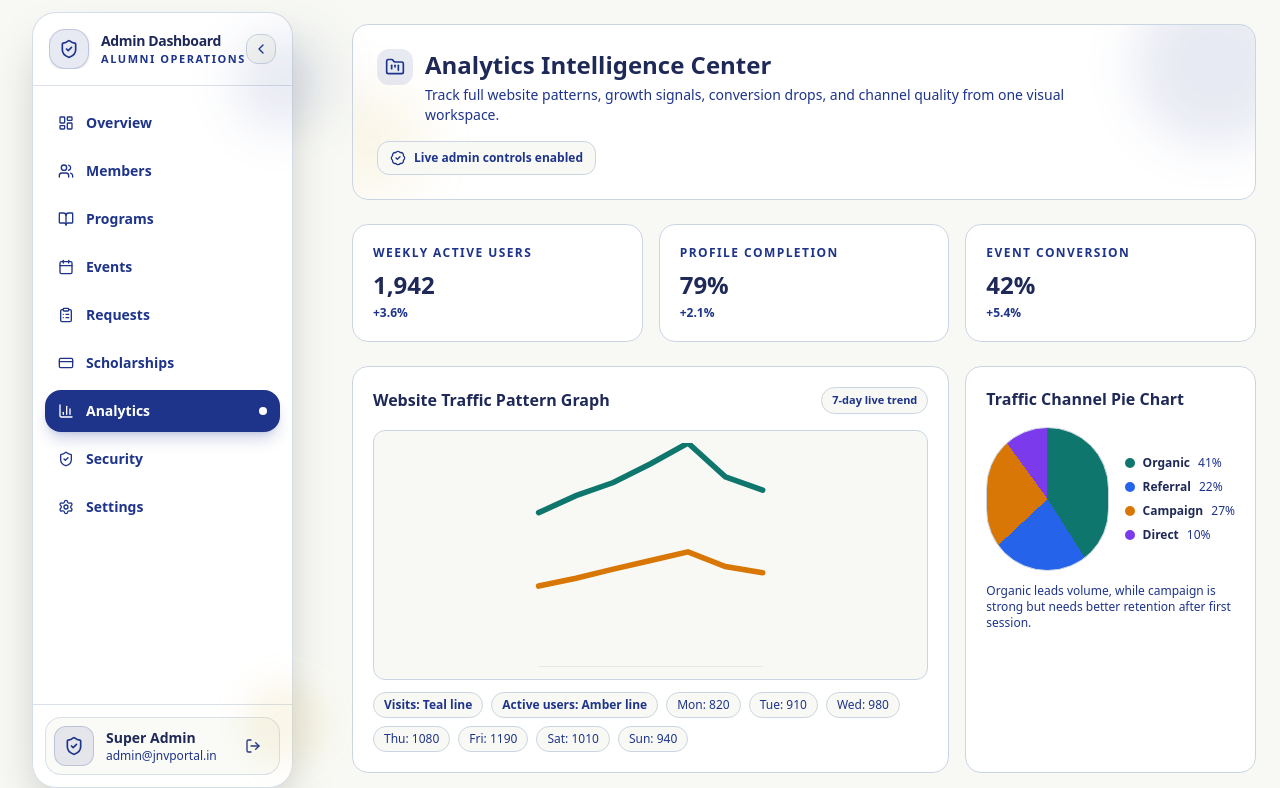
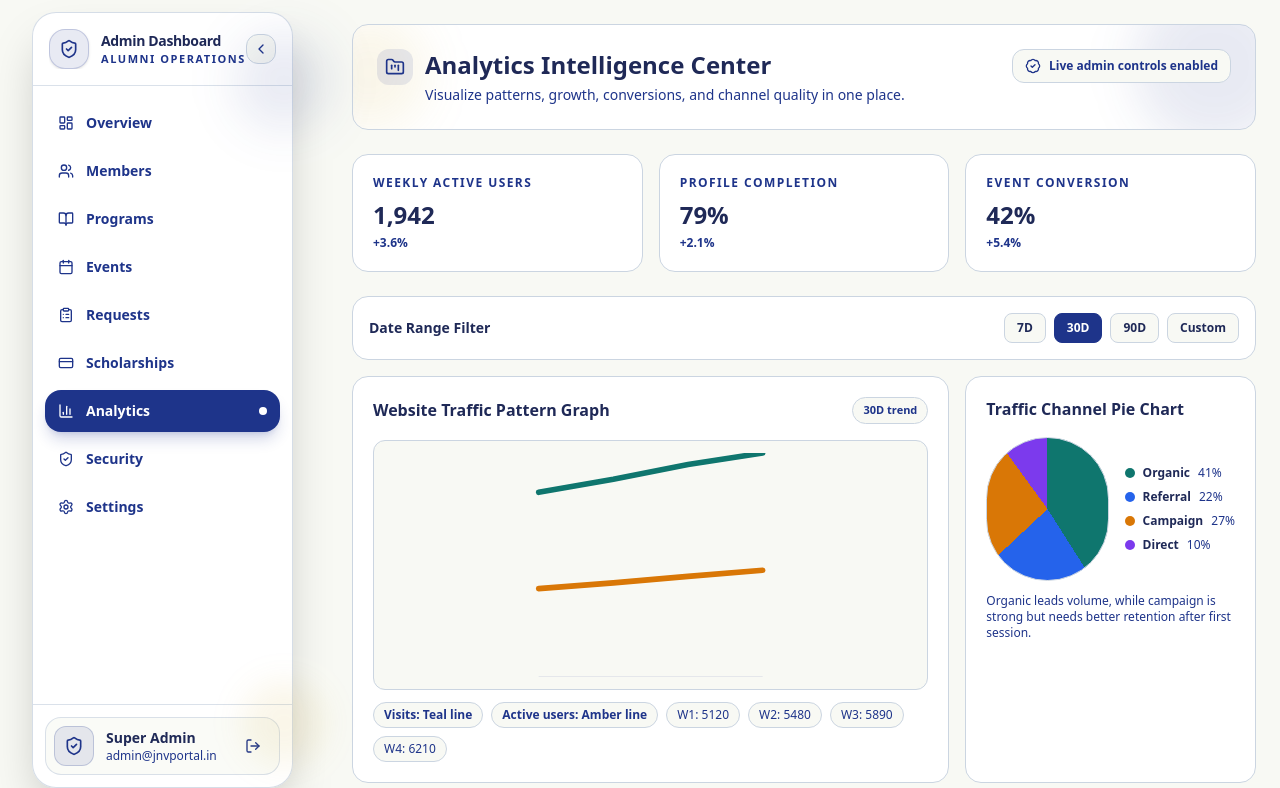
Before and after one commit to ashwanik0777/alumni-portal, a Next.js app: page /admin/analytics in a window 1280 px wide. Shown: the top 788 px of the page. Built offline with nearby package versions, Linux system fonts and the light colour scheme.

Commit message:
update analysis

```diff
--- a/app/admin/[id]/page.tsx
+++ b/app/admin/[id]/page.tsx
@@ -60,6 +60,7 @@ type ProgramActionView = "none" | "launch" | "assign" | "report";
 type RequestActionView = "none" | "priority" | "assign" | "close";
 type FinanceActionView = "none" | "create" | "mapping" | "payout" | "ledger" | "audit";
 type AnalyticsActionView = "none" | "pattern" | "funnel" | "channel";
+type AnalyticsDateRange = "7d" | "30d" | "90d" | "custom";
 
 type ScholarshipFundingMapping = {
   id: string;
@@ -267,7 +268,7 @@ const sectionMeta: Record<string, AdminSectionConfig> = {
   },
   analytics: {
     title: "Analytics Intelligence Center",
-    subtitle: "Track full website patterns, growth signals, conversion drops, and channel quality from one visual workspace.",
+    subtitle: "Visualize patterns, growth, conversions, and channel quality in one place.",
     searchPlaceholder: "Search by funnel or team",
     kpis: [
       { label: "Weekly Active Users", value: "1,942", trend: "+3.6%" },
@@ -529,6 +530,9 @@ export default function AdminSectionPage() {
   const [scholarshipFundingMap, setScholarshipFundingMap] = useState<ScholarshipFundingMapping[]>(defaultScholarshipFundingMap);
   const [analyticsActionView, setAnalyticsActionView] = useState<AnalyticsActionView>("none");
   const [analyticsActionMessage, setAnalyticsActionMessage] = useState("");
+  const [analyticsDateRange, setAnalyticsDateRange] = useState<AnalyticsDateRange>("30d");
+  const [analyticsCustomFrom, setAnalyticsCustomFrom] = useState("");
+  const [analyticsCustomTo, setAnalyticsCustomTo] = useState("");
 
   useEffect(() => {
     if (key === "members") {
@@ -562,6 +566,9 @@ export default function AdminSectionPage() {
     setScholarshipFundingMap(defaultScholarshipFundingMap);
     setAnalyticsActionView("none");
     setAnalyticsActionMessage("");
+    setAnalyticsDateRange("30d");
+    setAnalyticsCustomFrom("");
+    setAnalyticsCustomTo("");
   }, [key, info.rows]);
 
   const availableStatuses = useMemo(() => ["All", ...new Set(rows.map((row) => row.status))], [rows]);
@@ -1277,7 +1284,10 @@ export default function AdminSectionPage() {
     setAnalyticsActionMessage(`Analytics CSV exported (${sourceRows.length} row(s)).`);
   };
 
-  const analyticsTrafficTrend = [
+  const analyticsRangeData = useMemo(
+    () => ({
+      "7d": {
+        traffic: [
           { day: "Mon", visits: 820, active: 430 },
           { day: "Tue", visits: 910, active: 472 },
           { day: "Wed", visits: 980, active: 520 },
@@ -1285,22 +1295,99 @@ export default function AdminSectionPage() {
           { day: "Fri", visits: 1190, active: 612 },
           { day: "Sat", visits: 1010, active: 534 },
           { day: "Sun", visits: 940, active: 501 },
-  ];
-
-  const analyticsChannelMix = [
+        ],
+        channels: [
+          { channel: "Organic", value: 39, color: "#0f766e" },
+          { channel: "Referral", value: 24, color: "#2563eb" },
+          { channel: "Campaign", value: 25, color: "#d97706" },
+          { channel: "Direct", value: 12, color: "#7c3aed" },
+        ],
+        funnel: [
+          { step: "Landing Visit", count: 100, note: "Base traffic" },
+          { step: "Account Login", count: 76, note: "24% drop" },
+          { step: "Profile View", count: 61, note: "15% drop" },
+          { step: "Action Intent", count: 47, note: "14% drop" },
+          { step: "Final Submit", count: 34, note: "13% drop" },
+        ],
+      },
+      "30d": {
+        traffic: [
+          { day: "W1", visits: 5120, active: 2450 },
+          { day: "W2", visits: 5480, active: 2610 },
+          { day: "W3", visits: 5890, active: 2790 },
+          { day: "W4", visits: 6210, active: 2960 },
+        ],
+        channels: [
           { channel: "Organic", value: 41, color: "#0f766e" },
           { channel: "Referral", value: 22, color: "#2563eb" },
           { channel: "Campaign", value: 27, color: "#d97706" },
           { channel: "Direct", value: 10, color: "#7c3aed" },
-  ];
-
-  const analyticsFunnel = [
+        ],
+        funnel: [
           { step: "Landing Visit", count: 100, note: "Base traffic" },
           { step: "Account Login", count: 74, note: "26% drop" },
           { step: "Profile View", count: 58, note: "16% drop" },
           { step: "Action Intent", count: 44, note: "14% drop" },
           { step: "Final Submit", count: 31, note: "13% drop" },
-  ];
+        ],
+      },
+      "90d": {
+        traffic: [
+          { day: "M1", visits: 18400, active: 9020 },
+          { day: "M2", visits: 19650, active: 9510 },
+          { day: "M3", visits: 20920, active: 10180 },
+        ],
+        channels: [
+          { channel: "Organic", value: 44, color: "#0f766e" },
+          { channel: "Referral", value: 19, color: "#2563eb" },
+          { channel: "Campaign", value: 29, color: "#d97706" },
+          { channel: "Direct", value: 8, color: "#7c3aed" },
+        ],
+        funnel: [
+          { step: "Landing Visit", count: 100, note: "Base traffic" },
+          { step: "Account Login", count: 72, note: "28% drop" },
+          { step: "Profile View", count: 54, note: "18% drop" },
+          { step: "Action Intent", count: 39, note: "15% drop" },
+          { step: "Final Submit", count: 27, note: "12% drop" },
+        ],
+      },
+    }),
+    [],
+  );
+
+  const customWindowDays = useMemo(() => {
+    if (analyticsDateRange !== "custom" || !analyticsCustomFrom || !analyticsCustomTo) return 30;
+    const from = new Date(analyticsCustomFrom);
+    const to = new Date(analyticsCustomTo);
+    if (Number.isNaN(from.getTime()) || Number.isNaN(to.getTime()) || to < from) return 30;
+    return Math.max(1, Math.ceil((to.getTime() - from.getTime()) / (1000 * 60 * 60 * 24)) + 1);
+  }, [analyticsCustomFrom, analyticsCustomTo, analyticsDateRange]);
+
+  const analyticsRangeKey = useMemo<"7d" | "30d" | "90d">(() => {
+    if (analyticsDateRange !== "custom") return analyticsDateRange;
+    if (customWindowDays <= 14) return "7d";
+    if (customWindowDays <= 45) return "30d";
+    return "90d";
+  }, [analyticsDateRange, customWindowDays]);
+
+  const analyticsRangeMultiplier = useMemo(() => {
+    if (analyticsDateRange !== "custom") return 1;
+    return Math.min(3, Math.max(0.4, customWindowDays / 30));
+  }, [analyticsDateRange, customWindowDays]);
+
+  const analyticsTrafficTrend = useMemo(() => {
+    const source = analyticsRangeData[analyticsRangeKey].traffic;
+    if (analyticsDateRange !== "custom") return source;
+    return source.map((item) => ({
+      ...item,
+      visits: Math.round(item.visits * analyticsRangeMultiplier),
+      active: Math.round(item.active * analyticsRangeMultiplier),
+    }));
+  }, [analyticsDateRange, analyticsRangeData, analyticsRangeKey, analyticsRangeMultiplier]);
+
+  const analyticsChannelMix = useMemo(() => analyticsRangeData[analyticsRangeKey].channels, [analyticsRangeData, analyticsRangeKey]);
+
+  const analyticsFunnel = useMemo(() => analyticsRangeData[analyticsRangeKey].funnel, [analyticsRangeData, analyticsRangeKey]);
 
   const analyticsHeatmapRows = ["00-04", "04-08", "08-12", "12-16", "16-20", "20-24"];
   const analyticsHeatmapDays = ["Mon", "Tue", "Wed", "Thu", "Fri", "Sat", "Sun"];
@@ -1313,12 +1400,67 @@ export default function AdminSectionPage() {
     [44, 41, 46, 48, 54, 39, 33],
   ];
 
-  const analyticsPatterns = [
+  const analyticsPatterns = useMemo(() => {
+    const base = [
       "Referral users complete profile faster than campaign users.",
       "Scholarship application intent peaks on Thu evening.",
       "Event conversion drops when reminders are delayed.",
       "Jobs page has high revisit but lower final submit.",
     ];
+
+    if (analyticsDateRange === "custom") {
+      return [
+        `Custom window active for ${customWindowDays} day(s).`,
+        ...base,
+      ];
+    }
+    return base;
+  }, [analyticsDateRange, customWindowDays]);
+
+  const analyticsRangeLabel = analyticsDateRange === "custom" ? `Custom (${customWindowDays}d)` : analyticsDateRange.toUpperCase();
+
+  const analyticsBoardScale = useMemo(() => {
+    if (analyticsDateRange === "custom") return analyticsRangeMultiplier;
+    if (analyticsRangeKey === "7d") return 0.92;
+    if (analyticsRangeKey === "90d") return 1.08;
+    return 1;
+  }, [analyticsDateRange, analyticsRangeKey, analyticsRangeMultiplier]);
+
+  const analyticsSectionHealth = useMemo(
+    () =>
+      [
+        { name: "Home", value: 92, color: "bg-emerald-500" },
+        { name: "Directory", value: 78, color: "bg-sky-500" },
+        { name: "Jobs", value: 61, color: "bg-amber-500" },
+        { name: "Scholarships", value: 73, color: "bg-violet-500" },
+        { name: "Mentorship", value: 85, color: "bg-primary" },
+      ].map((item) => ({ ...item, value: Math.min(99, Math.max(35, Math.round(item.value * analyticsBoardScale))) })),
+    [analyticsBoardScale],
+  );
+
+  const analyticsGoalProgress = useMemo(
+    () =>
+      [
+        { goal: "Profile Completion", done: 79, target: 90 },
+        { goal: "Event Registration", done: 42, target: 55 },
+        { goal: "Mentorship Request", done: 64, target: 70 },
+        { goal: "Scholarship Apply", done: 58, target: 68 },
+      ].map((item) => ({ ...item, done: Math.min(98, Math.max(18, Math.round(item.done * analyticsBoardScale))) })),
+    [analyticsBoardScale],
+  );
+
+  const analyticsEngagementSeries = useMemo(
+    () =>
+      [
+        { name: "Login", value: 88 },
+        { name: "Profile Update", value: 64 },
+        { name: "Event Register", value: 42 },
+        { name: "Mentorship Request", value: 57 },
+        { name: "Scholarship Apply", value: 51 },
+        { name: "Job Apply", value: 37 },
+      ].map((item) => ({ ...item, value: Math.min(99, Math.max(12, Math.round(item.value * analyticsBoardScale))) })),
+    [analyticsBoardScale],
+  );
 
   const trafficPolyline = useMemo(() => {
     const maxValue = Math.max(...analyticsTrafficTrend.map((item) => item.visits));
@@ -1395,11 +1537,71 @@ export default function AdminSectionPage() {
 
       {key === "analytics" && (
         <section className="space-y-4">
+          <article className="rounded-2xl border border-border bg-card p-4">
+            <div className="flex flex-wrap items-center justify-between gap-3">
+              <div>
+                <p className="text-sm font-bold text-text-primary">Date Range Filter</p>
+              </div>
+
+              <div className="flex flex-wrap gap-2">
+                {([
+                  { label: "7D", value: "7d" },
+                  { label: "30D", value: "30d" },
+                  { label: "90D", value: "90d" },
+                  { label: "Custom", value: "custom" },
+                ] as const).map((item) => (
+                  <button
+                    key={item.value}
+                    onClick={() => setAnalyticsDateRange(item.value)}
+                    className={[
+                      "rounded-lg border px-3 py-1.5 text-xs font-semibold",
+                      analyticsDateRange === item.value
+                        ? "border-primary bg-primary text-white"
+                        : "border-border bg-background text-text-primary hover:border-primary/30 hover:text-primary",
+                    ].join(" ")}
+                  >
+                    {item.label}
+                  </button>
+                ))}
+              </div>
+            </div>
+
+            {analyticsDateRange === "custom" && (
+              <div className="mt-3 grid grid-cols-1 gap-3 sm:grid-cols-3">
+                <label>
+                  <span className="mb-1 block text-[11px] font-semibold uppercase tracking-[0.12em] text-text-secondary">From Date</span>
+                  <input
+                    type="date"
+                    value={analyticsCustomFrom}
+                    onChange={(event) => setAnalyticsCustomFrom(event.target.value)}
+                    className="w-full rounded-xl border border-border bg-background px-3 py-2 text-sm text-text-primary outline-none focus:border-primary"
+                  />
+                </label>
+
+                <label>
+                  <span className="mb-1 block text-[11px] font-semibold uppercase tracking-[0.12em] text-text-secondary">To Date</span>
+                  <input
+                    type="date"
+                    value={analyticsCustomTo}
+                    onChange={(event) => setAnalyticsCustomTo(event.target.value)}
+                    className="w-full rounded-xl border border-border bg-background px-3 py-2 text-sm text-text-primary outline-none focus:border-primary"
+                  />
+                </label>
+ <span className="mb-1 block text-[11px] font-semibold uppercase tracking-[0.12em] text-text-secondary">Applied Window
+                <div className="rounded-xl border border-border bg-background px-3 py-2 text-xs text-text-secondary">
+                  <p className="mt-1">{customWindowDays} day(s)</p>
+                </div>
+                </span>
+              </div>
+
+            )}
+          </article>
+
           <div className="grid grid-cols-1 gap-4 xl:grid-cols-3">
             <article className="rounded-2xl border border-border bg-card p-5 xl:col-span-2">
               <div className="flex items-center justify-between">
                 <h3 className="text-base font-black text-text-primary">Website Traffic Pattern Graph</h3>
-                <span className="rounded-full border border-border bg-background px-2.5 py-1 text-[11px] font-semibold text-text-secondary">7-day live trend</span>
+                <span className="rounded-full border border-border bg-background px-2.5 py-1 text-[11px] font-semibold text-text-secondary">{analyticsRangeLabel} trend</span>
               </div>
 
               <div className="mt-4 rounded-xl border border-border bg-background p-3">
@@ -1857,20 +2059,17 @@ export default function AdminSectionPage() {
       {key === "analytics" ? (
         <section className="grid grid-cols-1 gap-4">
           <article className="rounded-2xl border border-border bg-card p-5">
+            <div className="flex flex-wrap items-center justify-between gap-2">
               <h3 className="text-lg font-bold">Full Website Analysis Board</h3>
+              <span className="rounded-full border border-border bg-background px-2.5 py-1 text-[11px] font-semibold text-text-secondary">Range: {analyticsRangeLabel}</span>
+            </div>
             <p className="mt-1 text-sm text-text-secondary">Everything is visualized here so you can monitor growth, risk, and conversion without leaving this page.</p>
 
             <div className="mt-4 grid grid-cols-1 gap-4 xl:grid-cols-3">
               <div className="rounded-2xl border border-border bg-background p-4 xl:col-span-2">
                 <p className="text-sm font-bold text-text-primary">Section Performance Comparison</p>
                 <div className="mt-3 space-y-3 text-xs">
-                  {[
-                    { name: "Home", value: 92, color: "bg-emerald-500" },
-                    { name: "Directory", value: 78, color: "bg-sky-500" },
-                    { name: "Jobs", value: 61, color: "bg-amber-500" },
-                    { name: "Scholarships", value: 73, color: "bg-violet-500" },
-                    { name: "Mentorship", value: 85, color: "bg-primary" },
-                  ].map((item) => (
+                  {analyticsSectionHealth.map((item) => (
                     <div key={item.name}>
                       <div className="mb-1 flex items-center justify-between">
                         <span className="font-semibold text-text-primary">{item.name}</span>
@@ -1887,12 +2086,7 @@ export default function AdminSectionPage() {
               <div className="rounded-2xl border border-border bg-background p-4">
                 <p className="text-sm font-bold text-text-primary">Conversion Goal Progress</p>
                 <div className="mt-3 space-y-3 text-xs">
-                  {[
-                    { goal: "Profile Completion", done: 79, target: 90 },
-                    { goal: "Event Registration", done: 42, target: 55 },
-                    { goal: "Mentorship Request", done: 64, target: 70 },
-                    { goal: "Scholarship Apply", done: 58, target: 68 },
-                  ].map((item) => (
+                  {analyticsGoalProgress.map((item) => (
                     <div key={item.goal} className="rounded-xl border border-border bg-card p-3">
                       <div className="flex items-center justify-between">
                         <span className="font-semibold text-text-primary">{item.goal}</span>
@@ -1927,14 +2121,7 @@ export default function AdminSectionPage() {
               <div className="rounded-2xl border border-border bg-background p-4">
                 <p className="text-sm font-bold text-text-primary">Action-wise Engagement Chart</p>
                 <div className="mt-3 space-y-2 text-xs">
-                  {[
-                    { name: "Login", value: 88 },
-                    { name: "Profile Update", value: 64 },
-                    { name: "Event Register", value: 42 },
-                    { name: "Mentorship Request", value: 57 },
-                    { name: "Scholarship Apply", value: 51 },
-                    { name: "Job Apply", value: 37 },
-                  ].map((item) => (
+                  {analyticsEngagementSeries.map((item) => (
                     <div key={item.name} className="flex items-center gap-2">
                       <div className="w-28 shrink-0 font-semibold text-text-primary">{item.name}</div>
                       <div className="h-2.5 flex-1 rounded-full bg-card">
```
Lines whose indentation alone changed are shown as unchanged.
